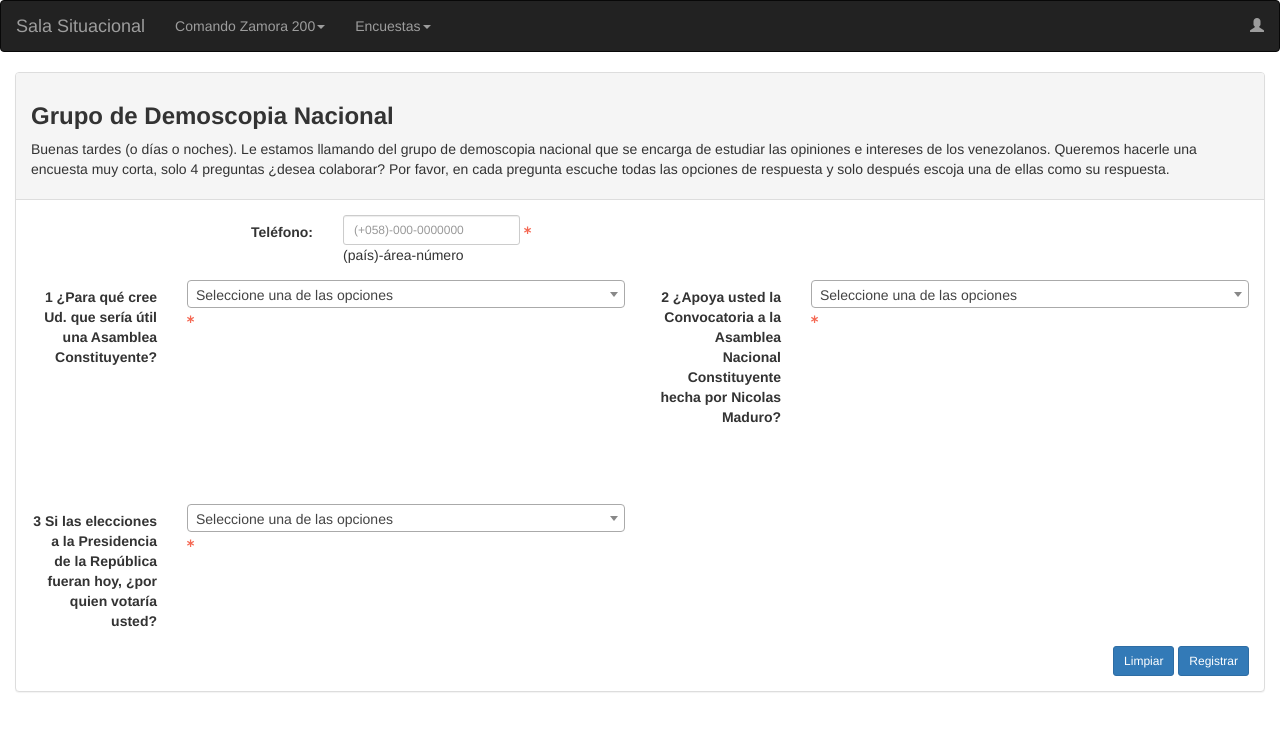
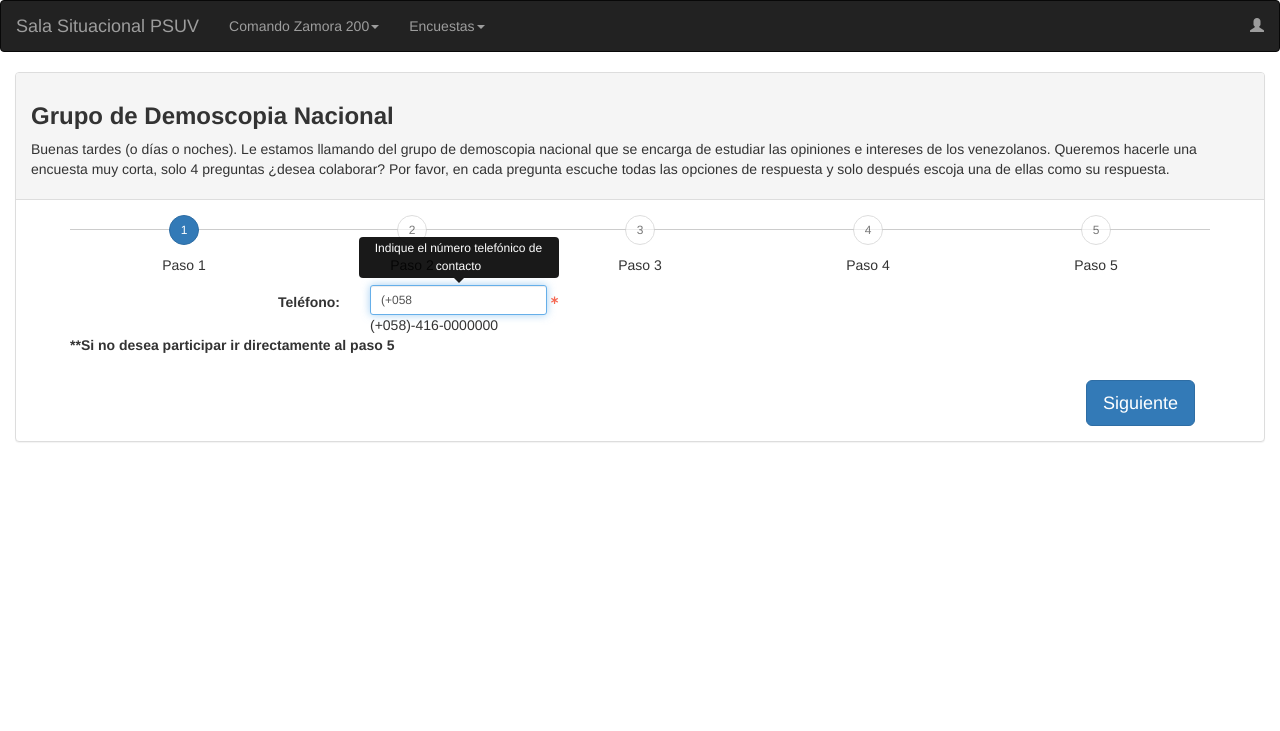
Before and after one commit to elpensadorluis/sala_situacional, a Django app: a page that uses base/templates/base.template.html in a window 1280 px wide. Shown: the top 731 px of the page. Run offline with Django 3.2, Linux system fonts and the light colour scheme; a user stored in the database is signed in; some libraries are stand-ins or nearby versions.

Commit message:
actualización frontend

```diff
--- a/base/templates/base.form.errors.html
+++ b/base/templates/base.form.errors.html
@@ -1,5 +1,6 @@
 {% load i18n %}
 {% if form_errors %}
+
     <div class="error-notice">
         <div class="oaerror danger">
             <div class="row">
--- a/base/templates/base.head.template.html
+++ b/base/templates/base.head.template.html
@@ -19,6 +19,57 @@
     <link rel="stylesheet" href="{% static 'plugins/DataTables-1.10.15/extensions/Responsive/css/responsive.bootstrap.min.css' %}">
     <link rel="stylesheet" href="{% static 'plugins/DataTables-1.10.15/extensions/Buttons/css/buttons.bootstrap.min.css' %}">
     {% block extra_head %}
+		<style media="screen">
+				/*body{
+					margin-top:40px;
+				}*/
 
+				.stepwizard-step p {
+					margin-top: 10px;
+				}
+
+				.stepwizard-row {
+					display: table-row;
+				}
+
+				.stepwizard {
+					display: table;
+					width: 100%;
+					position: relative;
+				}
+
+				.stepwizard-step button[disabled] {
+					opacity: 1 !important;
+					filter: alpha(opacity=100) !important;
+				}
+
+				.stepwizard-row:before {
+					top: 14px;
+					bottom: 0;
+					position: absolute;
+					content: " ";
+					width: 100%;
+					height: 1px;
+					background-color: #ccc;
+					z-order: 0;
+
+				}
+
+				.stepwizard-step {
+					display: table-cell;
+					text-align: center;
+					position: relative;
+				}
+
+				.btn-circle {
+				width: 30px;
+				height: 30px;
+				text-align: center;
+				padding: 6px 0;
+				font-size: 12px;
+				line-height: 1.428571429;
+				border-radius: 15px;
+				}
+		</style>
     {% endblock %}
 </head>
--- a/base/templates/base.template.html
+++ b/base/templates/base.template.html
@@ -1,13 +1,14 @@
 <!DOCTYPE html>
 {% load i18n %}
 {% get_current_language as LANGUAGE_CODE %}
+{% load static from staticfiles %}
 <html lang="{{ LANGUAGE_CODE|default:"es-ve" }}">
     {% include 'base.head.template.html' %}
     <body>
         <nav class="navbar navbar-inverse">
             <div class="container-fluid">
                 <div class="navbar-header">
-                    <a class="navbar-brand" href="{% url 'inicio' %}">Sala Situacional</a>
+                    <a class="navbar-brand" href="{% url 'inicio' %}">Sala Situacional PSUV</a>
                 </div>
                 {% if request.user.is_authenticated %}
                 <ul class="nav navbar-nav">
@@ -49,6 +50,8 @@
                         </div>
                         <div class="panel-body">
                             <h4 class="text-center">Proceda a registrar los datos del menú que se habilitó</h4>
+                            <a href="{% static 'libertadorllamadas.ods' %}">Descargar Archivos (linux) <br></a>
+                            <a href="{% static 'libertadorllamadas.xls' %}">Descargar Archivos (windows)</a>
                         </div>
                     </div>
                 {% else %}
--- a/encuesta/forms.py
+++ b/encuesta/forms.py
@@ -5,69 +5,75 @@ from .models import Encuesta1
 
 class Encuesta1Form(forms.ModelForm):
     pregunta1 = forms.ChoiceField(
-        label=_("1 ¿Para qué cree Ud. que sería útil una Asamblea Constituyente?"),
+        label=_("1.- ¿Para qué cree Ud. que sería útil una Asamblea Constituyente?"),
         choices=(('',_('Seleccione una de las opciones')),)+PREGUNTA1,
         widget=forms.Select(
             attrs={
                 'class': 'form-control select2', 'data-toggle': 'tooltip', 'style':'width:100%;',
                 'title': _("Seleccione una de las opciones"),
             }
-        )
+        ),
+        required=False
     )
 
     pregunta2 = forms.ChoiceField(
-        label=_("2 ¿Apoya usted la Convocatoria a la Asamblea Nacional Constituyente hecha por Nicolas Maduro?"),
+        label=_("2.- ¿Apoya usted la Convocatoria a la Asamblea Nacional Constituyente hecha por Nicolas Maduro?"),
         choices=(('',_('Seleccione una de las opciones')),)+SI_NO,
         widget=forms.Select(
             attrs={
                 'class': 'form-control select2', 'data-toggle': 'tooltip', 'style':'width:100%;',
                 'title': _("Seleccione una de las opciones"), 'onchange': "__pregunta2(this.value);"
             }
-        )
+        ),
+        required=False
     )
 
     pregunta2_1 = forms.ChoiceField(
-        label=_("2.1 Indique la Razón"),
+        label=_("2.1.- Indique la Razón"),
         choices=(('',_('Seleccione una de las opciones')),)+PREGUNTA2_1,
         widget=forms.Select(
             attrs={
                 'class': 'form-control select2', 'data-toggle': 'tooltip', 'style':'width:100%;',
                 'title': _("Seleccione una de las opciones"),
             }
-        ), required=False
+        ),
+        required=False
     )
 
     pregunta2_2 = forms.ChoiceField(
-        label=_("2.2 Indique la Razón"),
+        label=_("2.2.- Indique la Razón"),
         choices=(('',_('Seleccione una de las opciones')),)+PREGUNTA2_2,
         widget=forms.Select(
             attrs={
                 'class': 'form-control select2', 'data-toggle': 'tooltip', 'style':'width:100%;',
                 'title': _("Seleccione una de las opciones"),
             }
-        ), required=False
+        ),
+        required=False
     )
 
     pregunta3 = forms.ChoiceField(
-        label=_("3 Si las elecciones a la Presidencia de la República fueran hoy, ¿por quien votaría usted?"),
+        label=_("3.- Si las elecciones a la Presidencia de la República fueran hoy, ¿por quien votaría usted?"),
         choices=(('',_('Seleccione una de las opciones')),)+PREGUNTA3,
         widget=forms.Select(
             attrs={
                 'class': 'form-control select2', 'data-toggle': 'tooltip', 'style':'width:100%;',
                 'title': _("Seleccione una de las opciones"),
             }
-        )
+        ),
+        required=False
     )
 
     pregunta4 = forms.ChoiceField(
-        label=_("4 En el ambito terrritorial, ¿cual candidato apoya usted?"),
+        label=_(" En el ambito terrritorial, ¿cual candidato apoya usted?"),
         choices=(('',_('Seleccione una de las opciones')),)+PREGUNTA4,
         widget=forms.Select(
             attrs={
                 'class': 'form-control select2', 'data-toggle': 'tooltip', 'style':'width:100%;',
                 'title': _("Seleccione una de las opciones"),
             }
-        )
+        ),
+        required=False
     )
 
     ## Número telefónico de contacto con el usuario
@@ -78,10 +84,11 @@ class Encuesta1Form(forms.ModelForm):
             attrs={
                 'class': 'form-control input-sm', 'placeholder': '(+058)-000-0000000',
                 'data-rule-required': 'true', 'data-toggle': 'tooltip',
-                'title': _("Indique el número telefónico de contacto"), 'data-mask': '(+000)-000-0000000'
+                'title': _("Indique el número telefónico de contacto"), 'data-mask': '(+000)-000-0000000',
+                'value':'058'
             }
         ),
-        help_text=_("(país)-área-número")
+        help_text=_("(+058)-416-0000000")
     )
 
     class Meta:
--- a/encuesta/models.py
+++ b/encuesta/models.py
@@ -21,12 +21,12 @@ class Encuesta1(models.Model):
         max_length=18, help_text=_("Número telefónico de contacto con la persona"),
         validators=[
             validators.RegexValidator(
-                r'^\(\+058\)-\d{3}-\d{7}$',
+                r'^\(\+\d{3}\)-\d{3}-\d{7}$',
                 _("Número telefónico inválido. Solo se permiten números y los símbolos: '(', ')', '-', '+'")
             ),
         ]
     )
 
-    pregunta4 = models.CharField(max_length=2, choices=PREGUNTA4)
+    pregunta4 = models.CharField(max_length=1, choices=PREGUNTA4)
 
     user = models.ForeignKey(User)
--- a/encuesta/templates/encuesta1.lista.html
+++ b/encuesta/templates/encuesta1.lista.html
@@ -33,8 +33,8 @@
                                 <td> {{ encuesta1.get_pregunta2_display }} </td>
                                 <td> {{ encuesta1.get_pregunta2_1_display }} </td>
                                 <td> {{ encuesta1.get_pregunta2_2_display }} </td>
-                                <td> {{ encuesta1.get_pregunta3.display }} </td>
-                                <td> {{ encuesta1.get_pregunta4.display }} </td>
+                                <td> {{ encuesta1.get_pregunta3_display }} </td>
+                                <td> {{ encuesta1.get_pregunta4_display }} </td>
 
                                 <td> <a href="#">Editar</a> | <a href="#">Eliminar</a> </td>
                                 </tr>
--- a/encuesta/templates/encuesta1.registro.html
+++ b/encuesta/templates/encuesta1.registro.html
@@ -1,23 +1,52 @@
-{% extends 'base.template.html' %}
-{% load i18n %}
+{% extends 'base.template.html' %} {% load i18n %}
+
 {% block contenido %}
+
     <div class="panel panel-default">
       <div class="panel-heading">
         <h3 class="text-left"> <strong>Grupo de Demoscopia Nacional</strong></h3>
         <p class="text-left">
 
-              Buenas tardes (o días o noches). Le estamos llamando del grupo de demoscopia nacional que se encarga de estudiar las opiniones e intereses de los venezolanos.
-              Queremos hacerle una encuesta muy corta, solo 4 preguntas ¿desea colaborar? Por favor, en cada pregunta escuche todas las opciones de respuesta y solo después
-              escoja una de ellas como su respuesta.
+          Buenas tardes (o días o noches). Le estamos llamando del grupo de demoscopia nacional que se encarga de estudiar las opiniones e intereses de los venezolanos. Queremos hacerle una encuesta muy corta, solo 4 preguntas ¿desea colaborar? Por favor, en cada
+          pregunta escuche todas las opciones de respuesta y solo después escoja una de ellas como su respuesta.
         </p>
       </div>
       <div class="panel-body">
-	        <form action="" role="form" class="form form-horizontal validate-form" method="post" autocomplete="off">
+        <!-- <form action="" role="form" class="form form-horizontal " method="post" autocomplete="off">
+          {% csrf_token %} -->
+
+          <!-- inicio de nuevos datos -->
+          <div class="container">
+          <div class="stepwizard">
+              <div class="stepwizard-row setup-panel">
+                  <div class="stepwizard-step">
+                      <a href="#step-1" type="button" class="btn btn-primary btn-circle">1</a>
+                      <p>Paso 1</p>
+                  </div>
+                  <div class="stepwizard-step">
+                      <a href="#step-2" type="button" class="btn btn-default btn-circle" disabled="disabled">2</a>
+                      <p>Paso 2</p>
+                  </div>
+                  <div class="stepwizard-step">
+                      <a href="#step-3" type="button" class="btn btn-default btn-circle" disabled="disabled">3</a>
+                      <p>Paso 3</p>
+                  </div>
+                  <div class="stepwizard-step">
+                      <a href="#step-4" type="button" class="btn btn-default btn-circle" disabled="disabled">4</a>
+                      <p>Paso 4</p>
+                  </div>
+                  <div class="stepwizard-step">
+                      <a href="#step-5" type="button" class="btn btn-default btn-circle" disabled="disabled">5</a>
+                      <p>Paso 5</p>
+                  </div>
+              </div>
+          </div>
+          <form action="" role="form" class="form form-horizontal " method="post" autocomplete="off">
             {% csrf_token %}
+              <div class="row setup-content" id="step-1">
+                  <div class="col-xs-12">
+                      <div class="col-md-12">
 
-                <div class="row">
-                    <!-- Temporal lineas -->
-                    <div class="col-md-12 col-sm-12 col-xs-12">
                         <div class="form-group {% if form.telefono.errors %}has-error{% endif %}">
                           <label class="col-md-3 col-xs-3 col-sm-3 control-label" for="{{ form.telefono.auto_id }}">
                                               {{ form.telefono.label }}
@@ -27,45 +56,61 @@
                               {{ form.telefono }}
                               <i class="ion ion-ios-medical item-requerido"></i>
                             </div>
-                                {{ form.telefono.help_text }}
-                                {% include 'base.form.errors.html' with form_errors=form.telefono.errors col_title_error='col-sm-2' col_msg_error='col-sm-10' %}
+                            {{ form.telefono.help_text }} {% include 'base.form.errors.html' with form_errors=form.telefono.errors col_title_error='col-sm-2' col_msg_error='col-sm-10' %}
+                          </div>
+
+                          <p><strong><br><br>**Si no desea participar ir directamente al paso 5</strong></p>
+                        </div>
+
+
+                          <button class="btn btn-primary nextBtn btn-lg pull-right" type="button" >Siguiente</button>
                       </div>
                   </div>
               </div>
-                    <!-- fin temporal lineas -->
-                </div>
-                <div class="row">
-                    <div class="col-md-6 col-sm-6 col-xs-6">
+              <div class="row setup-content" id="step-2">
+                  <div class="col-xs-12">
+                      <div class="col-md-12">
+                        <div class="col-md-12 col-sm-12 col-xs-12">
                           <div class="form-group {% if form.pregunta1.errors %}has-error{% endif %}">
-                            <label class="col-md-3 col-xs-3 col-sm-3 control-label" for="{{ form.pregunta1.auto_id }}">
+                            <label class="col-md-6 col-xs-6 col-sm6 control-label" for="{{ form.pregunta1.auto_id }}">
                                                 {{ form.pregunta1.label }}
                                             </label>
-                            <div class="col-md-9 col-xs-9 col-sm-9">
+                            <div class="col-md-6 col-xs-6 col-sm-6">
                               <div class="form-inline">
                                 {{ form.pregunta1 }}
-                                    <i class="ion ion-ios-medical item-requerido"></i>
+                                <!-- <i class="ion ion-ios-medical item-requerido"></i> -->
                               </div>
                               {% include 'base.form.errors.html' with form_errors=form.pregunta1.errors col_title_error='col-sm-2' col_msg_error='col-sm-10' %}
                             </div>
                           </div>
                         </div>
-                    <div class="col-md-6 col-sm-6 col-xs-6">
+
+
+
+                          <button class="btn btn-primary nextBtn btn-lg pull-right" type="button" >Siguiente</button>
+                      </div>
+                  </div>
+              </div>
+              <div class="row setup-content" id="step-3">
+                  <div class="row">
+
+                  </div>
+                  <div class="col-xs-12">
+                      <div class="col-md-12">
+                        <div class="col-md-12 col-sm-12 col-xs-12">
                           <div class="form-group {% if form.pregunta2.errors %}has-error{% endif %}">
-                            <label class="col-md-3 col-xs-3 col-sm-3 control-label" for="{{ form.pregunta2.auto_id }}">
+                            <label class="col-md-8 col-xs-8 col-sm-8 control-label" for="{{ form.pregunta2.auto_id }}">
                                                 {{ form.pregunta2.label }}
                                             </label>
-                            <div class="col-md-9 col-xs-9 col-sm-9">
+                            <div class="col-md-4 col-xs-4 col-sm-4">
                               <div class="form-inline">
                                 {{ form.pregunta2 }}
-                                    <i class="ion ion-ios-medical item-requerido"></i>
+                                <!-- <i class="ion ion-ios-medical item-requerido"></i> -->
                               </div>
                               {% include 'base.form.errors.html' with form_errors=form.pregunta2.errors col_title_error='col-sm-2' col_msg_error='col-sm-10' %}
                             </div>
                           </div>
                         </div>
-                </div>
-
-                <div class="row">
                         <div id="bloque_pregunta2_1" class="invisible">
                           <div class="col-md-6 col-sm-6 col-xs-6">
                             <div class="form-group {% if form.prregunta2_1.errors %}has-error{% endif %}">
@@ -96,30 +141,16 @@
                             </div>
                           </div>
                         </div>
+
                       </div>
-
                         <div class="row">
-                    <div class="col-md-6 col-sm-6 col-xs-6">
-                        <div class="form-group {% if form.frente_pregunta3.errors %}has-error{% endif %}">
-                            <label class="col-md-3 col-xs-3 col-sm-3 control-label" for="{{ form.pregunta3.auto_id }}">
-                                {{ form.pregunta3.label }}
-                            </label>
-                            <div class="col-md-9 col-xs-9 col-sm-9">
-                                <div class="form-inline">
-                                    {{ form.pregunta3 }}
-                                    <i class="ion ion-ios-medical item-requerido"></i>
-                                </div>
-                                {% include 'base.form.errors.html' with form_errors=form.pregunta3.errors col_title_error='col-sm-2' col_msg_error='col-sm-10' %}
-                            </div>
-                        </div>
-                    </div>
                           <div id="bloque_pregunta4" class="invisible">
-                        <div class="col-md-6 col-sm-6 col-xs-6">
+                            <div class="col-md-12 col-sm-12 col-xs-12">
                               <div class="form-group {% if form.prregunta4.errors %}has-error{% endif %}">
-                                <label class="col-md-3 col-xs-3 col-sm-3 control-label" for="{{ form.pregunta4.auto_id }}">
+                                <label class="col-md-6 col-xs-6 col-sm-6 control-label" for="{{ form.pregunta4.auto_id }}">
                                                       {{ form.pregunta4.label }}
                                                   </label>
-                                <div class="col-md-9 col-xs-9 col-sm-9">
+                                <div class="col-md-6 col-xs-6 col-sm-6">
                                   <div class="form-inline">
                                     {{ form.pregunta4 }}
                                   </div>
@@ -128,29 +159,105 @@
                               </div>
                             </div>
                           </div>
+
+
                         </div>
 
-                <div class="text-right">
-                    <button type="reset" class="btn btn-primary btn-sm" data-toggle="tooltip">{% trans 'Limpiar' %}</button>
-                    <button type="submit" class="btn btn-primary btn-sm" data-toggle="tooltip">{% trans 'Registrar' %}</button>
+                          <button class="btn btn-primary nextBtn btn-lg pull-right" type="button" >Siguiente</button>
+                      </div>
+                  <!-- </div> -->
+              </div>
+              <div class="row setup-content" id="step-4">
+                  <div class="col-xs-12">
+                      <div class="col-md-12">
+                        <div class="col-md-12 col-sm-12 col-xs-12">
+                          <div class="form-group {% if form.frente_pregunta3.errors %}has-error{% endif %}">
+                            <label class="col-md-8 col-xs-8 col-sm-8 control-label" for="{{ form.pregunta3.auto_id }}">
+                                                {{ form.pregunta3.label }}
+                                            </label>
+                            <div class="col-md-4 col-xs-4 col-sm-4">
+                              <div class="form-inline">
+                                {{ form.pregunta3 }}
+                                <!-- <i class="ion ion-ios-medical item-requerido"></i> -->
+                              </div>
+                              {% include 'base.form.errors.html' with form_errors=form.pregunta3.errors col_title_error='col-sm-2' col_msg_error='col-sm-10' %}
+                            </div>
+                          </div>
+                        </div>
+
+
+
+
+                          <button class="btn btn-primary nextBtn btn-lg pull-right" type="button" >Siguiente</button>
+                      </div>
+                  </div>
+              </div>
+              <div class="row setup-content" id="step-5">
+                  <div class="col-xs-12">
+                      <div class="col-md-12">
+
+                          <p class="pull-center"><strong>¡Gracias por participar en la Encuensta!</strong></p>
+
+                          <button type="submit" class="btn btn-primary nextBtn btn-lg pull-right" data-toggle="tooltip">{% trans 'Registrar' %}</button>
+                      </div>
+                  </div>
               </div>
           </form>
           </div>
-    </div>
+
+          <!-- fin de nuevos datos -->
 {% endblock %}
-
 {% block extra_footer %}
 <script type="text/javascript">
-        function __pregunta2(val)
-        {
-            if(val=="S")
-            {
+    $(document).ready(function () {
+
+    var navListItems = $('div.setup-panel div a'),
+            allWells = $('.setup-content'),
+            allNextBtn = $('.nextBtn');
+
+    allWells.hide();
+
+    navListItems.click(function (e) {
+        e.preventDefault();
+        var $target = $($(this).attr('href')),
+                $item = $(this);
+
+        if (!$item.hasClass('disabled')) {
+            navListItems.removeClass('btn-primary').addClass('btn-default');
+            $item.addClass('btn-primary');
+            allWells.hide();
+            $target.show();
+            $target.find('input:eq(0)').focus();
+        }
+    });
+
+    allNextBtn.click(function(){
+        var curStep = $(this).closest(".setup-content"),
+            curStepBtn = curStep.attr("id"),
+            nextStepWizard = $('div.setup-panel div a[href="#' + curStepBtn + '"]').parent().next().children("a"),
+            curInputs = curStep.find("input[type='text'],input[type='url']"),
+            isValid = true;
+
+        $(".form-group").removeClass("has-error");
+        for(var i=0; i<curInputs.length; i++){
+            if (!curInputs[i].validity.valid){
+                isValid = false;
+                $(curInputs[i]).closest(".form-group").addClass("has-error");
+            }
+        }
+
+        if (isValid)
+            nextStepWizard.removeAttr('disabled').trigger('click');
+    });
+
+    $('div.setup-panel div a.btn-primary').trigger('click');
+    });
+    function __pregunta2(val) {
+      if (val == "S") {
         $("#bloque_pregunta2_1").removeClass('invisible');
         $("#bloque_pregunta4").removeClass('invisible');
         $("#bloque_pregunta2_2").addClass('invisible');
-            }
-            else if(val=="N")
-            {
+      } else if (val == "N") {
         $("#bloque_pregunta2_1").addClass('invisible');
         $("#bloque_pregunta4").addClass('invisible');
         $("#bloque_pregunta2_2").removeClass('invisible');
--- a/encuesta/views.py
+++ b/encuesta/views.py
@@ -19,7 +19,7 @@ class Encuesta1Create(CreateView):
     model = Encuesta1
     form_class = Encuesta1Form
     template_name = "encuesta1.registro.html"
-    success_url = reverse_lazy('encuesta1_lista')
+    success_url = reverse_lazy('encuesta1_registro')
 
     def form_valid(self, form):
         self.object = form.save(commit=False)
@@ -36,4 +36,5 @@ class Encuesta1Create(CreateView):
         return super(Encuesta1Create, self).form_valid(form)
 
     def form_invalid(self, form):
+        print(form.errors)
         return super(Encuesta1Create, self).form_invalid(form)
```
Also changed, not shown: base/constant.py (+15 -15 lines), encuesta/templates/encuesta0.registro.html (added, +157 -0 lines), base/migrations/0001_initial.py, comando_zamora_200/migrations/0001_initial.py, db.sqlite3, encuesta/migrations/0001_initial.py, encuesta/migrations/0002_auto_20170719_1252.py (deleted), encuesta/migrations/0003_auto_20170719_1359.py (deleted), 3 other files. Lines whose indentation alone changed are shown as unchanged.
